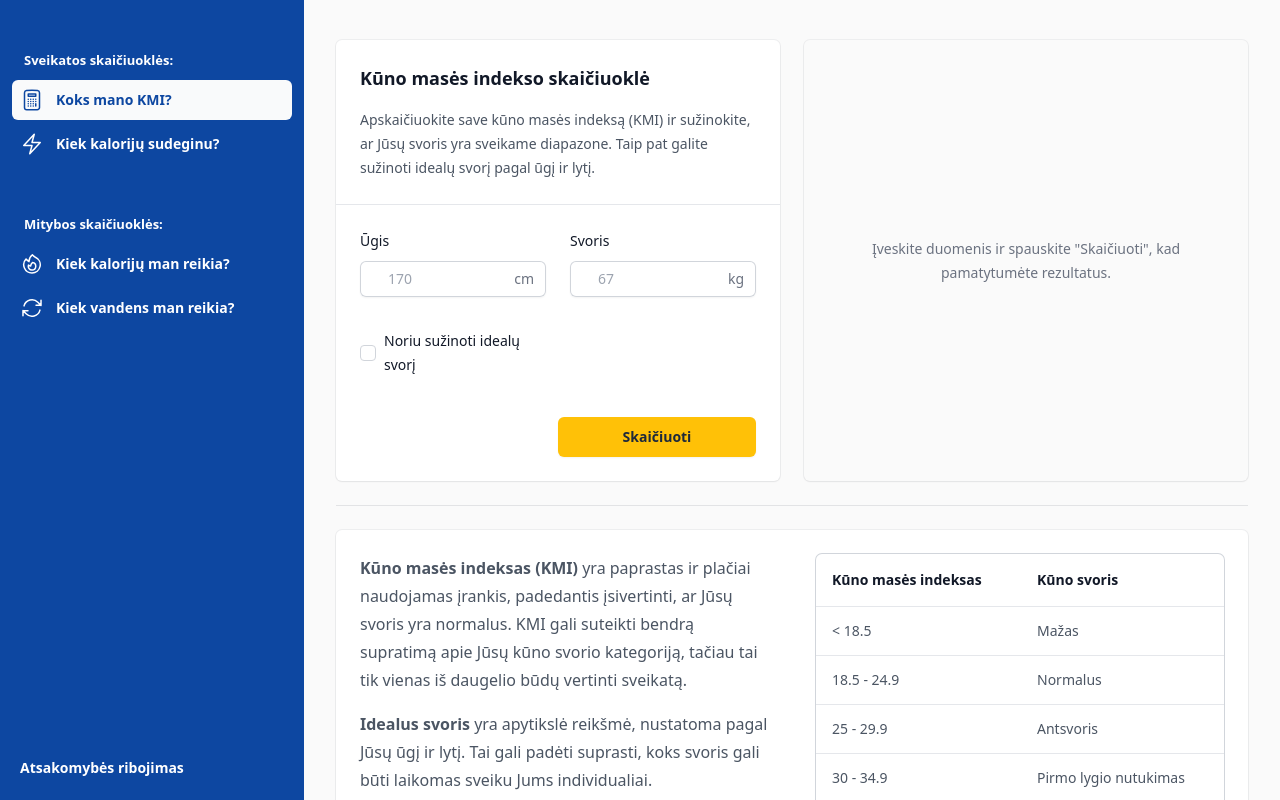
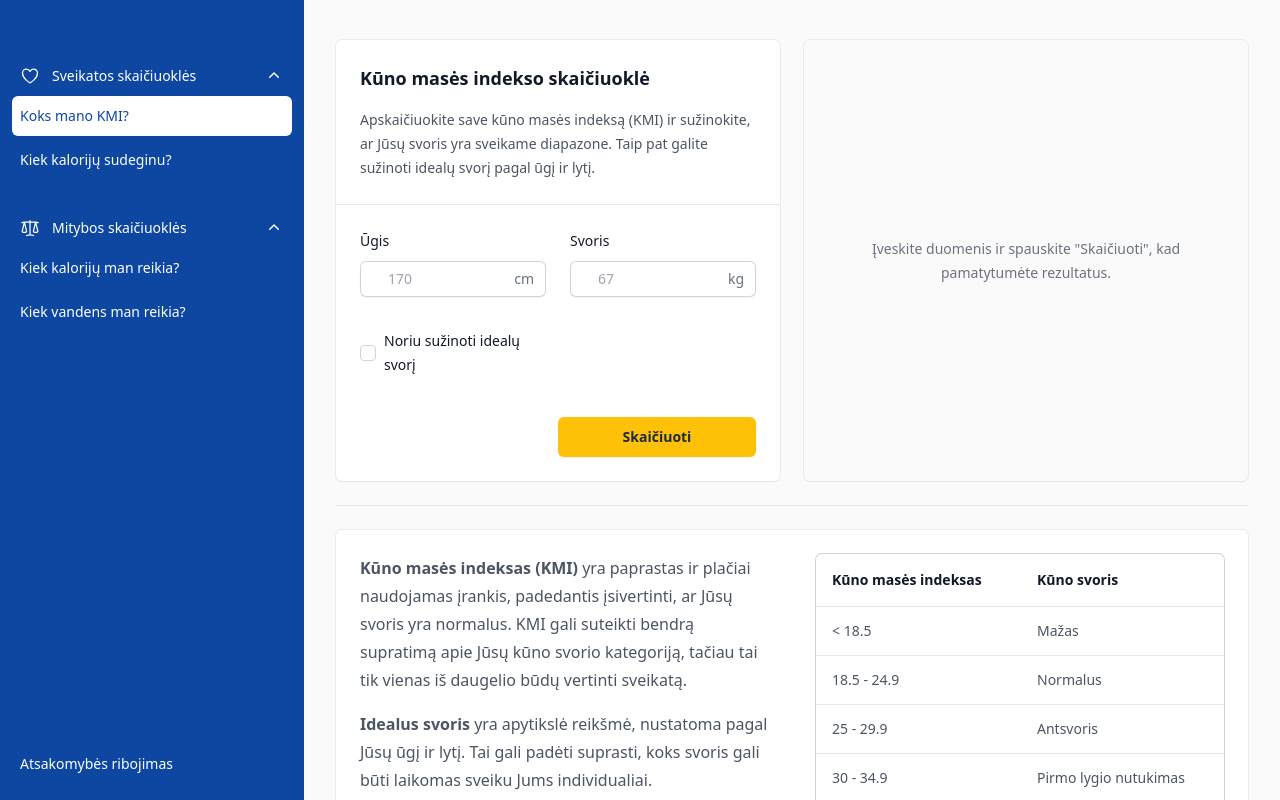
Before and after one commit to rutasip/kmiskaiciuokle.lt, a React (Vite) app: page / in a window 1280 px wide. Shown: the top 800 px of the page. Built offline with nearby package versions, Linux system fonts and the light colour scheme.

Commit message:
upate sidebar

```diff
--- a/src/components/Sidebar.jsx
+++ b/src/components/Sidebar.jsx
@@ -1,36 +1,37 @@
 import { Fragment, useState } from "react";
 import { useLocation } from "react-router-dom";
+import { Disclosure } from "@headlessui/react";
 import { Dialog, Transition } from "@headlessui/react";
 import {
   Bars3Icon,
-  CalculatorIcon,
+  // CalculatorIcon,
   XMarkIcon,
-  //   ScaleIcon,
-  FireIcon,
-  // Battery100Icon,
-  BoltIcon,
-  // MoonIcon,
-  // ClockIcon,
-  // PuzzlePieceIcon,
-  ArrowPathIcon,
+  HeartIcon,
+  ScaleIcon,
+  // ArrowPathIcon,
 } from "@heroicons/react/24/outline";
+import { ChevronDownIcon } from "@heroicons/react/20/solid";
 
-const healthCalculatorsNavigation = [
-  { name: "Koks mano KMI?", href: "/", icon: CalculatorIcon },
-  { name: 'Kiek kalorijų sudeginu?', href: '/sudeginamos-kalorijos', icon: BoltIcon },
-  // { name: 'Kiek miego?', href: '/miego-ciklai', icon: BoltIcon },
-];
-
-const nutritionCalculatorsNavigation = [
-  { name: 'Kiek kalorijų man reikia?', href: '/kaloriju-poreikiai', icon: FireIcon },
-  { name: 'Kiek vandens man reikia?', href: '/vandens-norma', icon: ArrowPathIcon },
-  // { name: 'Kiek miego?', href: '/miego-ciklai', icon: BoltIcon },
-  // { name: 'Kiek kalorijų man reikia?', href: '/makroelementai', icon: PuzzlePieceIcon },
+const navigation = [
+  {
+    name: "Sveikatos skaičiuoklės",
+    icon: HeartIcon,
+    children: [
+      { name: "Koks mano KMI?", href: "/" },
+      { name: "Kiek kalorijų sudeginu?", href: "/sudeginamos-kalorijos" },
+    ],
+  },
+  {
+    name: "Mitybos skaičiuoklės",
+    icon: ScaleIcon,
+    children: [
+      { name: "Kiek kalorijų man reikia?", href: "/kaloriju-poreikiai" },
+      { name: "Kiek vandens man reikia?", href: "/vandens-norma" },
+    ],
+  },
 ];
 
 const otherNavigation = [
-  // { name: "Kontaktai", href: "/atsakomybes-ribojimas" },
-  // { name: "Privatumo ir slapukų politika", href: "/atsakomybes-ribojimas" },
   { name: "Atsakomybės ribojimas", href: "/atsakomybes-ribojimas" },
 ];
 
@@ -43,95 +44,67 @@ function NavItems() {
   const currentPath = location.pathname;
 
   return (
-    <div className="flex grow flex-col overflow-y-auto bg-navy-blue px-6">
-      <nav className="flex flex-1 flex-col">
-        <div>
-          <div className="mt-12 text-xs font-semibold leading-6 text-white">Sveikatos skaičiuoklės:</div>
-          <ul role="list" className="flex flex-1 flex-col gap-y-7">
-            <li>
-              <ul role="list" className="-mx-3 mt-2 space-y-1">
-                {healthCalculatorsNavigation.map((item) => (
-                  <li key={item.name}>
+    <div className="flex flex-col h-full bg-navy-blue pt-10">
+      <nav className="flex-1 flex flex-col justify-between px-3 py-4 overflow-y-auto">
+        <div className="flex flex-col gap-7">
+          {navigation.map((item) => (
+            <div key={item.name}>
+              <Disclosure as="div" defaultOpen>
+                {({ open }) => (
+                  <>
+                    <Disclosure.Button className="w-full flex items-center justify-between px-2 py-2 text-left text-sm font-medium text-white rounded-md">
+                      <div className="flex items-center">
+                        <item.icon
+                          className="mr-3 flex-shrink-0 h-5 w-5 text-white group-hover:text-navy-blue"
+                          aria-hidden="true"
+                        />
+                        {item.name}
+                      </div>
+                      <ChevronDownIcon
+                        className={classNames(
+                          open ? "transform rotate-180" : "",
+                          "h-5 w-5 text-white group-hover:text-navy-blue"
+                        )}
+                      />
+                    </Disclosure.Button>
+                    <Disclosure.Panel className="space-y-1">
+                      {item.children.map((subItem) => (
+                        <a
+                          key={subItem.name}
+                          href={subItem.href}
+                          className={classNames(
+                            subItem.href === currentPath
+                              ? "bg-white text-navy-blue"
+                              : "text-white hover:bg-white hover:text-navy-blue",
+                            "group flex items-center pl-2 pr-2 py-2 text-sm font-medium rounded-md"
+                          )}
+                        >
+                          {subItem.name}
+                        </a>
+                      ))}
+                    </Disclosure.Panel>
+                  </>
+                )}
+              </Disclosure>
+            </div>
+          ))}
+        </div>
+
+        {otherNavigation.map((item) => (
+          <div key={item.name}>
             <a
               href={item.href}
               className={classNames(
                 item.href === currentPath
-                          ? "bg-gray-50 text-navy-blue"
-                          : "text-white hover:bg-gray-50 hover:text-navy-blue",
-                        "group flex gap-x-3 rounded-md p-2 text-sm font-semibold leading-6"
+                  ? "bg-white text-navy-blue"
+                  : "text-white hover:bg-white hover:text-navy-blue",
+                "group flex items-center px-2 py-2 text-sm font-medium rounded-md"
               )}
             >
-                      <item.icon
-                        className={classNames(
-                          item.href === currentPath
-                            ? "text-navy-blue"
-                            : "text-white group-hover:text-navy-blue",
-                          "h-6 w-6 shrink-0"
-                        )}
-                        aria-hidden="true"
-                      />
               {item.name}
             </a>
-                  </li>
+          </div>
         ))}
-              </ul>
-            </li>
-          </ul>
-          <div className="mt-12 text-xs font-semibold leading-6 text-white">Mitybos skaičiuoklės:</div>
-          <ul role="list" className="flex flex-1 flex-col gap-y-7">
-            <li>
-              <ul role="list" className="-mx-3 mt-2 space-y-1">
-                {nutritionCalculatorsNavigation.map((item) => (
-                  <li key={item.name}>
-                    <a
-                      href={item.href}
-                      className={classNames(
-                        item.href === currentPath
-                          ? "bg-gray-50 text-navy-blue"
-                          : "text-white hover:bg-gray-50 hover:text-navy-blue",
-                        "group flex gap-x-3 rounded-md p-2 text-sm font-semibold leading-6"
-                      )}
-                    >
-                      <item.icon
-                        className={classNames(
-                          item.href === currentPath
-                            ? "text-navy-blue"
-                            : "text-white group-hover:text-navy-blue",
-                          "h-6 w-6 shrink-0"
-                        )}
-                        aria-hidden="true"
-                      />
-                      {item.name}
-                    </a>
-                  </li>
-                ))}
-              </ul>
-            </li>
-          </ul>
-        </div>
-      </nav>
-      <nav className="mb-3">
-        <ul role="list" className="flex flex-1 flex-col gap-y-7">
-          <li>
-            <ul role="list" className="-mx-3 mt-2 space-y-1">
-              {otherNavigation.map((item) => (
-                <li key={item.name}>
-                  <a
-                    href={item.href}
-                    className={classNames(
-                      item.href === currentPath
-                        ? "bg-gray-50 text-navy-blue"
-                        : "text-white hover:bg-gray-50 hover:text-navy-blue",
-                      "group flex gap-x-3 rounded-md p-2 text-sm font-semibold leading-6"
-                    )}
-                  >
-                    <span>{item.name}</span>
-                  </a>
-                </li>
-              ))}
-            </ul>
-          </li>
-        </ul>
       </nav>
     </div>
   );
@@ -142,77 +115,67 @@ export function Sidebar() {
 
   return (
     <>
+      {/* Mobile sidebar */}
       <Transition.Root show={sidebarOpen} as={Fragment}>
         <Dialog
           as="div"
-          className="relative z-50 lg:hidden"
+          className="relative z-40 lg:hidden"
           onClose={setSidebarOpen}
         >
           <Transition.Child
             as={Fragment}
-            enter="transition-opacity ease-linear duration-300"
+            enter="transition-opacity ease-linear duration-200"
             enterFrom="opacity-0"
             enterTo="opacity-100"
-            leave="transition-opacity ease-linear duration-300"
+            leave="transition-opacity ease-linear duration-200"
             leaveFrom="opacity-100"
             leaveTo="opacity-0"
           >
-            <div className="fixed inset-0 bg-gray-900/80" />
+            <div className="fixed inset-0 bg-black bg-opacity-25" />
           </Transition.Child>
 
           <div className="fixed inset-0 flex">
             <Transition.Child
               as={Fragment}
-              enter="transition ease-in-out duration-300 transform"
+              enter="transition ease-in-out duration-200 transform"
               enterFrom="-translate-x-full"
               enterTo="translate-x-0"
-              leave="transition ease-in-out duration-300 transform"
+              leave="transition ease-in-out duration-200 transform"
               leaveFrom="translate-x-0"
               leaveTo="-translate-x-full"
             >
-              <Dialog.Panel className="relative mr-16 flex w-full max-w-xs flex-1">
-                <Transition.Child
-                  as={Fragment}
-                  enter="ease-in-out duration-300"
-                  enterFrom="opacity-0"
-                  enterTo="opacity-100"
-                  leave="ease-in-out duration-300"
-                  leaveFrom="opacity-100"
-                  leaveTo="opacity-0"
-                >
-                  <div className="absolute left-full top-0 flex w-16 justify-center pt-5">
+              <Dialog.Panel className="relative flex w-full max-w-xs flex-1 flex-col bg-navy-blue pb-4">
+                <div className="flex items-center h-16 px-4">
                   <button
                     type="button"
-                      className="-m-2.5 p-2.5"
+                    className="text-white"
                     onClick={() => setSidebarOpen(false)}
                   >
-                      <span className="sr-only">Close sidebar</span>
-                      <XMarkIcon
-                        className="h-6 w-6 text-white"
-                        aria-hidden="true"
-                      />
+                    <span className="sr-only">Uždaryti meniu</span>
+                    <XMarkIcon className="h-6 w-6" aria-hidden="true" />
                   </button>
                 </div>
-                </Transition.Child>
                 <NavItems />
               </Dialog.Panel>
             </Transition.Child>
+            <div className="w-14 flex-shrink-0" aria-hidden="true" />
           </div>
         </Dialog>
       </Transition.Root>
 
-      {/* Static sidebar for desktop */}
-      <div className="hidden lg:fixed lg:inset-y-0 lg:z-50 lg:flex lg:w-74 lg:flex-col">
+      {/* Desktop sidebar */}
+      <div className="hidden lg:fixed lg:inset-y-0 lg:flex lg:w-74 lg:flex-col">
         <NavItems />
       </div>
 
-      <div className="sticky top-0 z-40 flex items-center gap-x-6 bg-white px-4 py-4 shadow-sm sm:px-6 lg:hidden">
+      {/* Mobile top bar */}
+      <div className="sticky top-0 z-10 flex items-center bg-white shadow px-4 py-2 lg:hidden">
         <button
           type="button"
-          className="-m-2.5 p-2.5 text-gray-700 lg:hidden"
+          className="text-gray-500"
           onClick={() => setSidebarOpen(true)}
         >
-          <span className="sr-only">Open sidebar</span>
+          <span className="sr-only">Atidaryti meniu</span>
           <Bars3Icon className="h-6 w-6" aria-hidden="true" />
         </button>
       </div>
```
Lines whose indentation alone changed are shown as unchanged.
